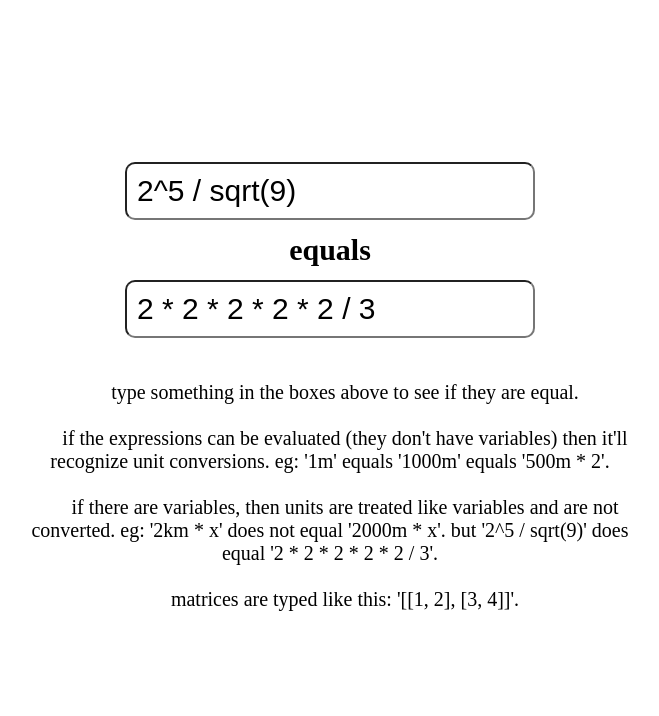
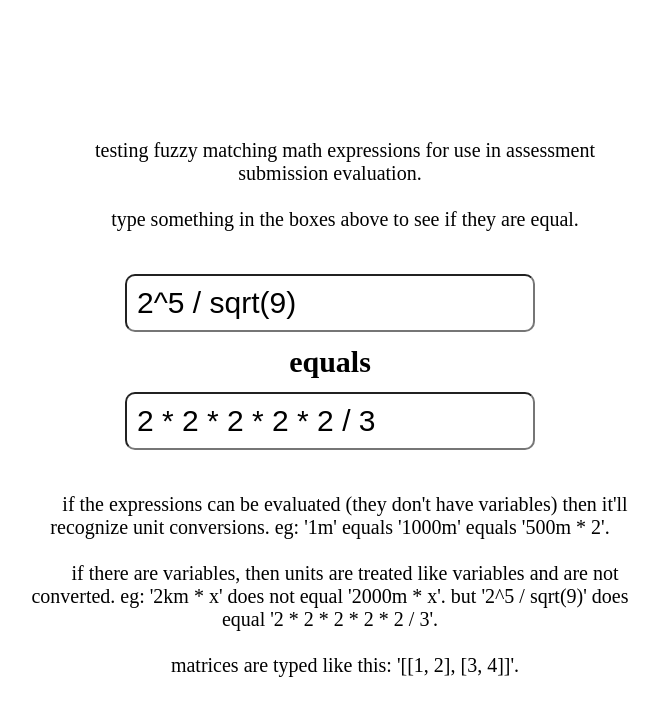
Before and after one commit to TomWoodward/math-demo, a plain HTML site: page index.html in a window 1280 px wide. Shown: the whole page, without its empty margins (310-969 px from the left). Drawn offline with nearby package versions, Linux system fonts and the light colour scheme.

Commit message:
more text

```diff
--- a/index.html
+++ b/index.html
@@ -7,13 +7,18 @@
 </head>
 <body>
   <div class="container">
+
+    <p>
+      testing fuzzy matching math expressions for use in assessment submission evaluation.
+
+      type something in the boxes above to see if they are equal.
+    </p>
+
     <input type="text" id="thing1" value="2^5 / sqrt(9)">
     <span id="result"></span>
     <input type="text" id="thing2" value="2 * 2 * 2 * 2 * 2 / 3">
 
     <p>
-      type something in the boxes above to see if they are equal.
-
       if the expressions can be evaluated (they don't have variables) then it'll recognize unit conversions. eg: '1m' equals '1000m' equals '500m * 2'.
 
       if there are variables, then units are treated like variables and are not converted. eg: '2km * x' does not equal '2000m * x'. but '2^5 / sqrt(9)' does equal '2 * 2 * 2 * 2 * 2 / 3'.
```
